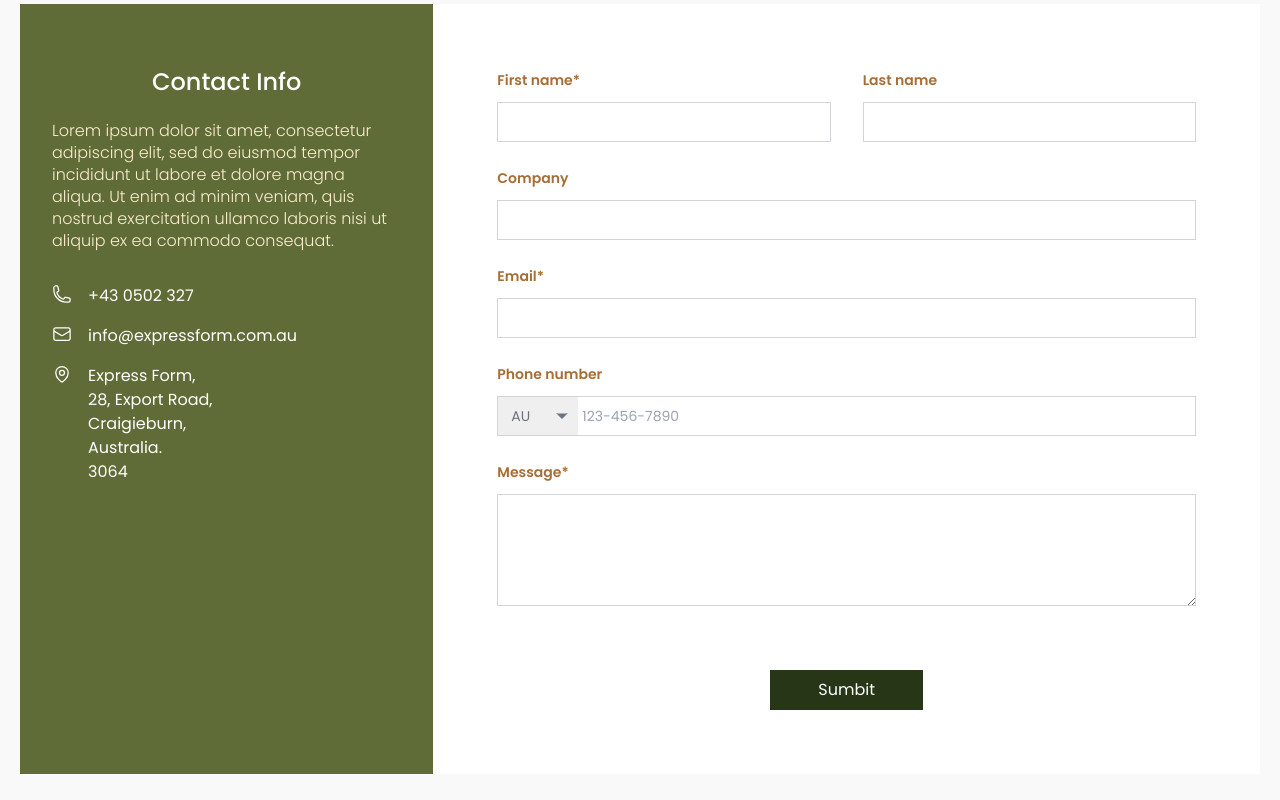
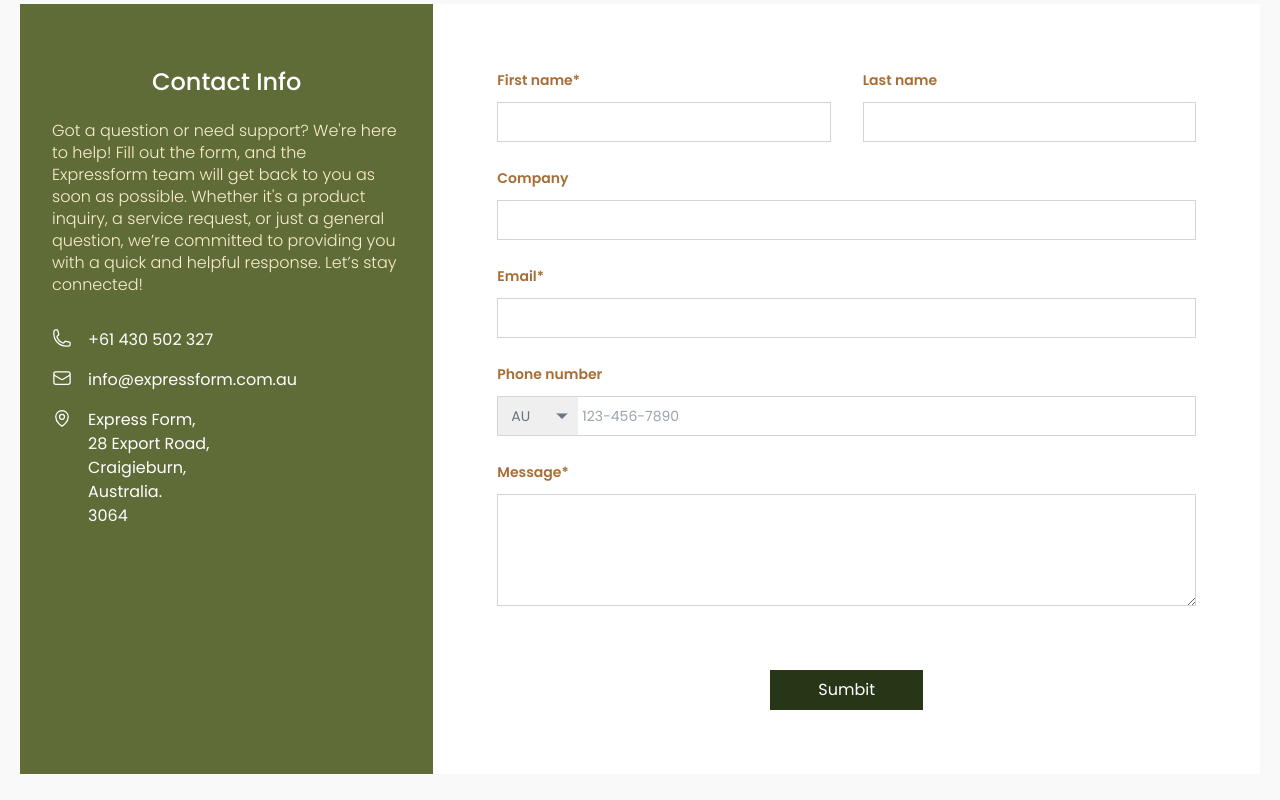
Before and after one commit to AshanPerera98/express-form, a Next.js app: page /contact in a window 1280 px wide. Shown: the part 1120-1920 px from the top of the page. Built offline with nearby package versions, Linux system fonts and the light colour scheme.

Commit message:
minor content change

```diff
--- a/app/contact/page.js
+++ b/app/contact/page.js
@@ -39,15 +39,16 @@ export const ContactUs = () => {
           >
             <h3 className={`${styles.title} mb-[24px]`}>Contact Info</h3>
             <p className={`${styles.description} mb-[32px]`}>
-              Lorem ipsum dolor sit amet, consectetur adipiscing elit, sed do
-              eiusmod tempor incididunt ut labore et dolore magna aliqua. Ut
-              enim ad minim veniam, quis nostrud exercitation ullamco laboris
-              nisi ut aliquip ex ea commodo consequat.
+              Got a question or need support? We're here to help! Fill out the
+              form, and the Expressform team will get back to you as soon as
+              possible. Whether it's a product inquiry, a service request, or
+              just a general question, we’re committed to providing you with a
+              quick and helpful response. Let’s stay connected!
             </p>
             <div className="flex mb-[16px]">
               <PhoneIcon className="size-5 mr-[16px]" />
               <p>
-                <a href="tel:+43 0502 327">+43 0502 327</a>
+                <a href="tel:+61 430 502 327">+61 430 502 327</a>
               </p>
             </div>
             <div className="flex mb-[16px]">
@@ -63,7 +64,7 @@ export const ContactUs = () => {
               <p className="text-left">
                 Express Form,
                 <br />
-                28, Export Road,
+                28 Export Road,
                 <br />
                 Craigieburn,
                 <br />
--- a/components/Footer/Footer.js
+++ b/components/Footer/Footer.js
@@ -16,7 +16,7 @@ const Footer = () => {
             <address className={styles.address}>
               Express Form,
               <br />
-              28, Export Road,
+              28 Export Road,
               <br />
               Craigieburn,
               <br />
```
